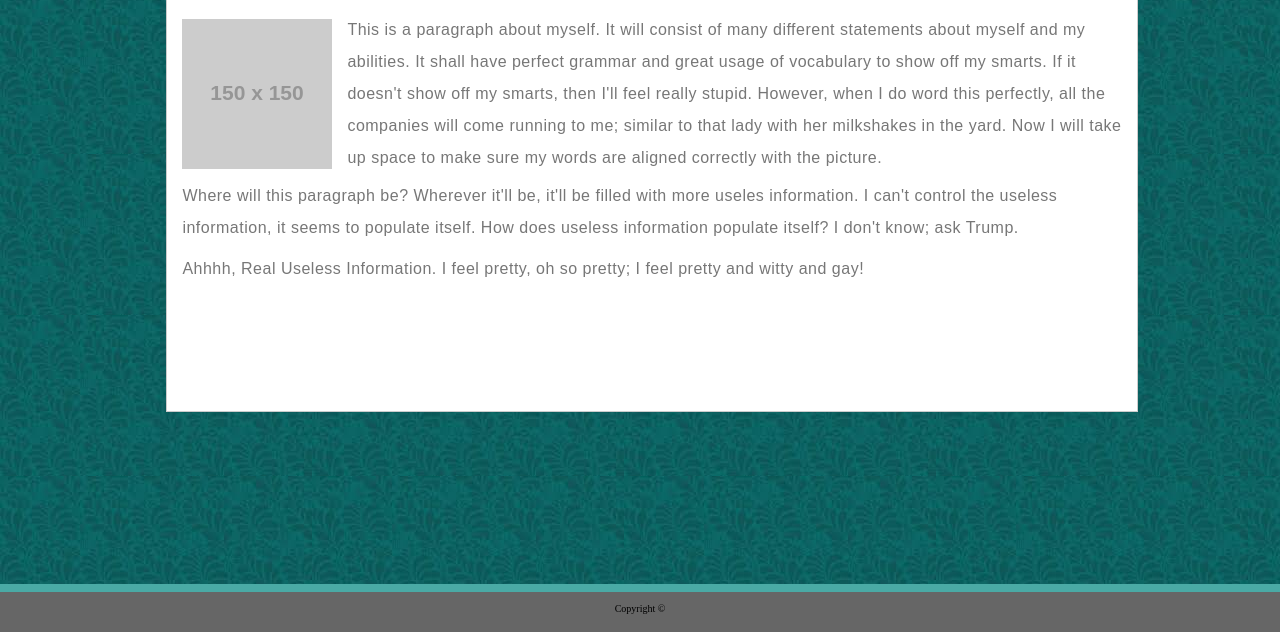
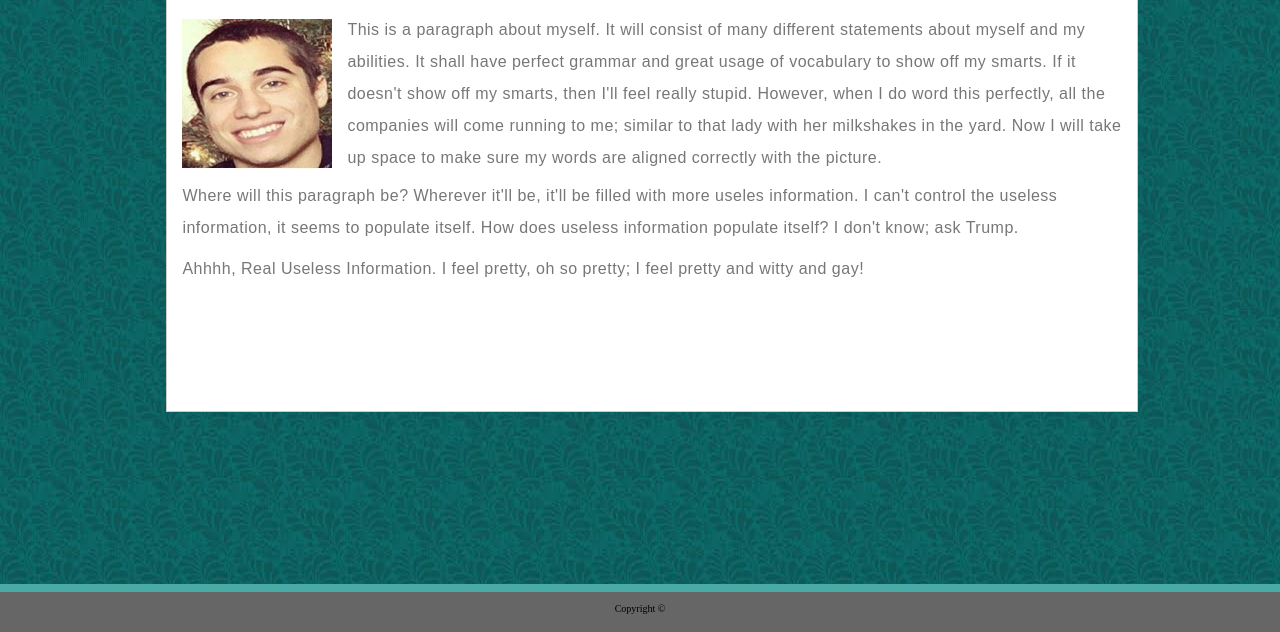
Before and after one commit to CCastro502/Basic-Portfolio, a plain HTML site: page index.html in a window 1280 px wide. Shown: the part 168-800 px from the top of the page. Drawn offline with Linux system fonts and the light colour scheme; placeholder pictures from the web are drawn by us.

Commit message:
Added profile pic

```diff
--- a/index.html
+++ b/index.html
@@ -24,7 +24,7 @@
             About Me
         </h1>
         <section class="picPlusProf">
-            <img src="https://via.placeholder.com/150" class="prof-pic" />
+            <img src="assets/images/profilePic.jpg" class="prof-pic" />
             <p class="abt-me-p1">
                 This is a paragraph about myself. It will consist of many different statements about myself and my
                 abilities. It shall have perfect grammar and great usage of vocabulary to show off my smarts. If it
```
Also changed, not shown: assets/images/profilePic.jpg (added).
